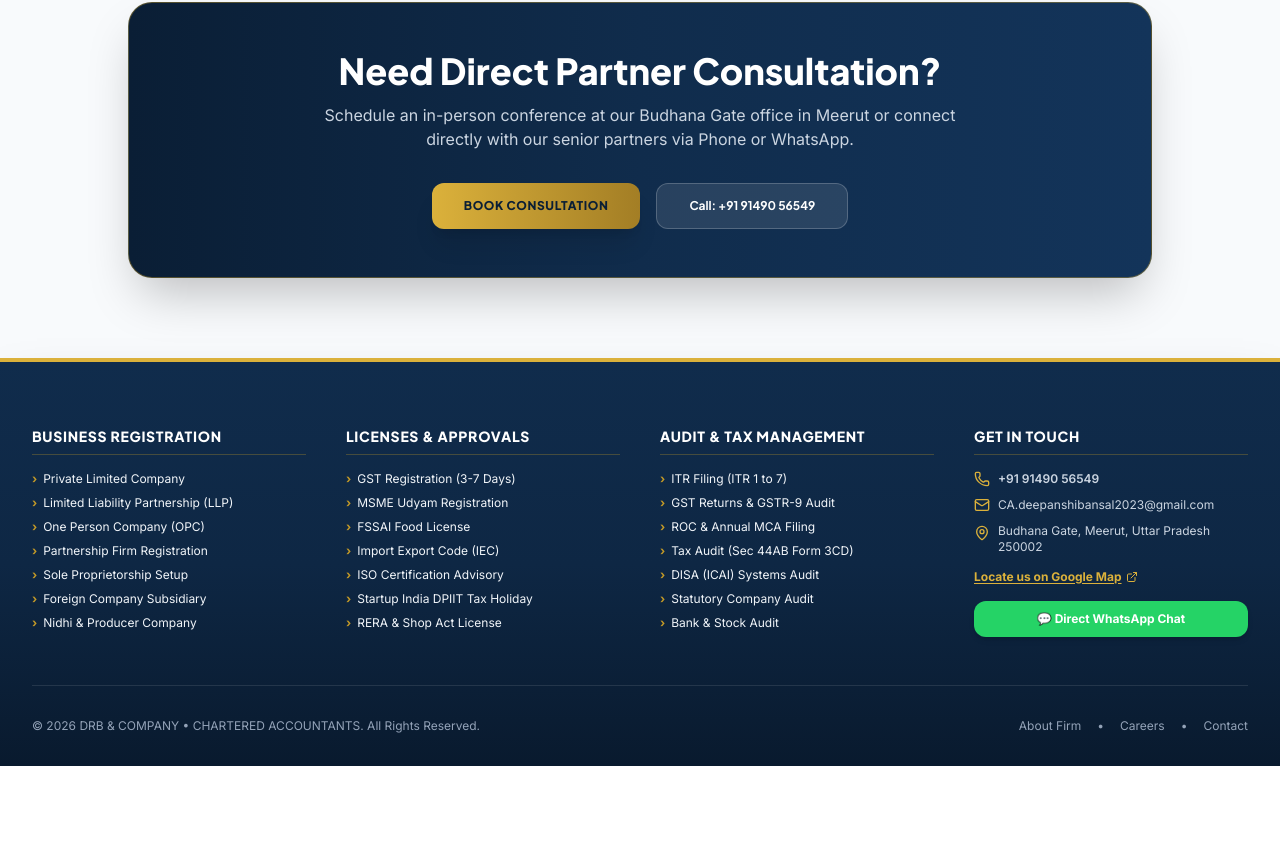
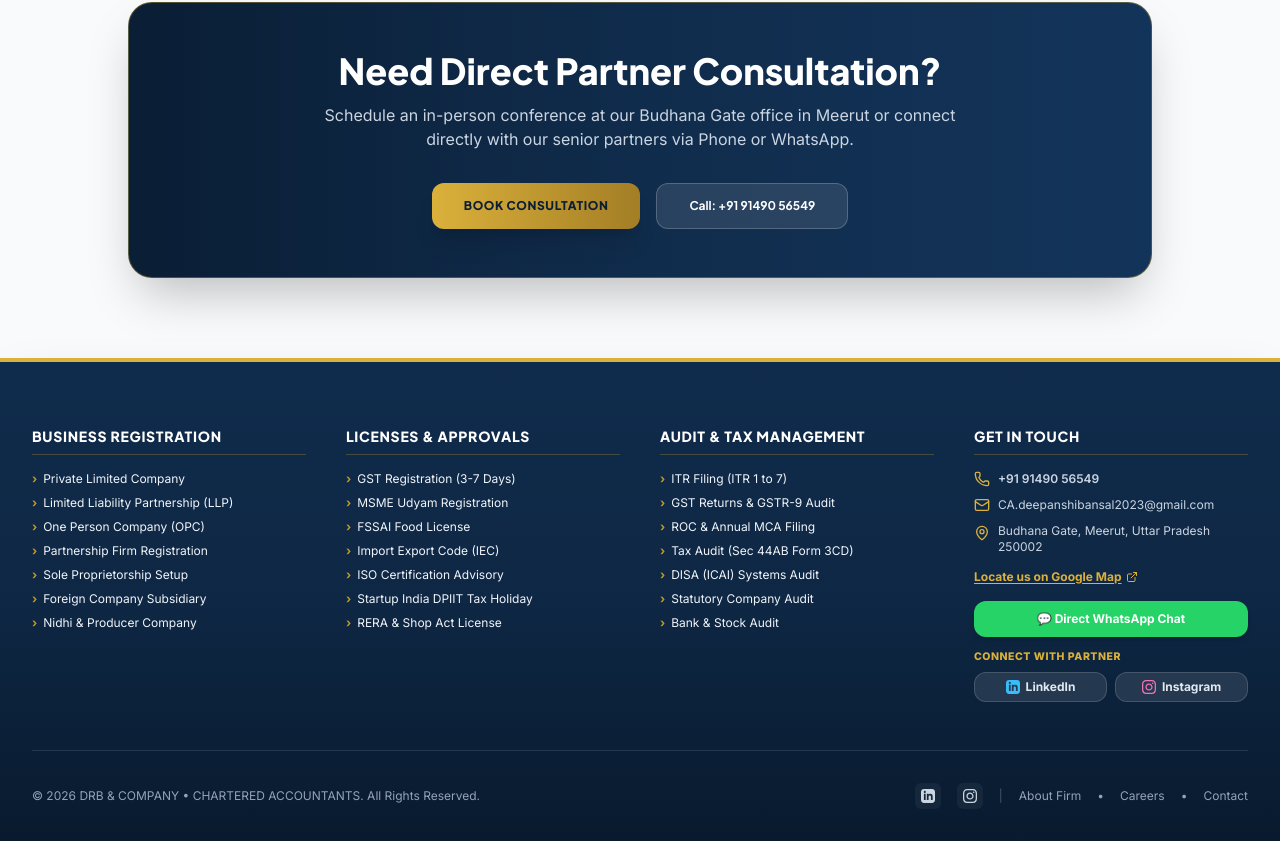
Before and after one commit to 7471ashish/CA-website-final, a React (Vite) app: page /about in a window 1280 px wide. Shown: the part 3934-4775 px from the top of the page. Before the commit the page ends 4700 px from the top, so only its background shows below. Built offline with nearby package versions, Linux system fonts and the light colour scheme.

Commit message:
feat: restore original 4 hero trust badge contents with CA Deepanshi Bansal & CA Parul, and add LinkedIn & Instagram profiles to footer

```diff
--- a/src/components/home/Hero.jsx
+++ b/src/components/home/Hero.jsx
@@ -109,28 +109,38 @@
             <span className="text-[11px] sm:text-xs font-black text-gold-400 uppercase tracking-wider">CLIENTS SERVED</span>
           </div>
 
-          {/* 2nd Block: Clickable Link to About Us with Hover Effect */}
+          {/* 2nd Block: Clickable Link to About Us with Partner Deepanshi Bansal */}
           <Link
             to="/about"
-            className="bg-black/60 hover:bg-black/80 backdrop-blur-md border border-white/20 hover:border-gold-400 rounded-2xl p-3.5 sm:p-4 text-center shadow-2xl flex flex-col justify-center items-center transition-all duration-200 group cursor-pointer"
+            className="bg-black/60 backdrop-blur-md border border-white/20 rounded-2xl p-3.5 sm:p-4 text-center shadow-2xl hover:border-gold-400 hover:bg-black/80 hover:scale-[1.02] transition-all duration-200 cursor-pointer flex flex-col justify-center items-center group"
+            title="View CA. DEEPANSHI BANSAL Profile"
           >
-            <span className="font-heading text-2xl sm:text-3xl font-black text-gold-400 group-hover:text-gold-300 block mb-0.5">2</span>
-            <span className="text-[11px] sm:text-xs font-black text-gold-400 group-hover:text-gold-300 uppercase tracking-wider flex items-center justify-center gap-1">
-              <span>PARTNERS (CA)</span>
-              <ArrowRight className="w-3 h-3 group-hover:translate-x-1 transition-transform" />
+            <span className="font-heading text-sm sm:text-base lg:text-lg font-black text-gold-400 group-hover:text-gold-300 block mb-0.5 leading-tight transition-colors">
+              CA. DEEPANSHI BANSAL
+            </span>
+            <span className="text-[11px] sm:text-xs font-bold text-slate-100 uppercase tracking-wider">
+              B.COM, ACA, DISA (ICAI)
             </span>
           </Link>
 
-          {/* 3rd Block: Static (All Golden) */}
-          <div className="bg-black/60 backdrop-blur-md border border-white/20 rounded-2xl p-3.5 sm:p-4 text-center shadow-2xl flex flex-col justify-center items-center">
-            <span className="font-heading text-2xl sm:text-3xl font-black text-gold-400 block mb-0.5">100%</span>
-            <span className="text-[11px] sm:text-xs font-black text-gold-400 uppercase tracking-wider">UDIN VERIFIED</span>
-          </div>
+          {/* 3rd Block: Clickable Link to About Us with Partner Parul */}
+          <Link
+            to="/about"
+            className="bg-black/60 backdrop-blur-md border border-white/20 rounded-2xl p-3.5 sm:p-4 text-center shadow-2xl hover:border-gold-400 hover:bg-black/80 hover:scale-[1.02] transition-all duration-200 cursor-pointer flex flex-col justify-center items-center group"
+            title="View CA. PARUL Profile"
+          >
+            <span className="font-heading text-sm sm:text-base lg:text-lg font-black text-gold-400 group-hover:text-gold-300 block mb-0.5 leading-tight transition-colors">
+              CA. PARUL
+            </span>
+            <span className="text-[11px] sm:text-xs font-bold text-slate-100 uppercase tracking-wider">
+              M.COM, FCA
+            </span>
+          </Link>
 
           {/* 4th Block: Static (All Golden) */}
           <div className="bg-black/60 backdrop-blur-md border border-white/20 rounded-2xl p-3.5 sm:p-4 text-center shadow-2xl flex flex-col justify-center items-center">
-            <span className="font-heading text-2xl sm:text-3xl font-black text-gold-400 block mb-0.5">Budhana Gate</span>
-            <span className="text-[11px] sm:text-xs font-black text-gold-400 uppercase tracking-wider">MEERUT CENTRAL</span>
+            <span className="font-heading text-sm sm:text-base lg:text-lg font-black text-gold-400 block mb-0.5 leading-tight">CLIENT FOCUSED</span>
+            <span className="text-[11px] sm:text-xs font-black text-gold-400 uppercase tracking-wider">APPROACH</span>
           </div>
         </div>
 
--- a/src/components/layout/Footer.jsx
+++ b/src/components/layout/Footer.jsx
@@ -2,6 +2,24 @@
 import { Link } from 'react-router-dom';
 import { Phone, Mail, MapPin, ExternalLink } from 'lucide-react';
 import { siteConfig } from '../../data/siteConfig';
+
+// Crisp LinkedIn Icon SVG
+function LinkedinIcon({ className = "w-4 h-4" }) {
+  return (
+    <svg className={className} fill="currentColor" viewBox="0 0 24 24" aria-hidden="true">
+      <path d="M19 0h-14c-2.761 0-5 2.239-5 5v14c0 2.761 2.239 5 5 5h14c2.762 0 5-2.239 5-5v-14c0-2.761-2.238-5-5-5zm-11 19h-3v-11h3v11zm-1.5-12.268c-.966 0-1.75-.79-1.75-1.764s.784-1.764 1.75-1.764 1.75.79 1.75 1.764-.783 1.764-1.75 1.764zm13.5 12.268h-3v-5.604c0-3.368-4-3.113-4 0v5.604h-3v-11h3v1.765c1.396-2.586 7-2.777 7 2.476v6.759z"/>
+    </svg>
+  );
+}
+
+// Crisp Instagram Icon SVG
+function InstagramIcon({ className = "w-4 h-4" }) {
+  return (
+    <svg className={className} fill="currentColor" viewBox="0 0 24 24" aria-hidden="true">
+      <path d="M12 2.163c3.204 0 3.584.012 4.85.07 3.252.148 4.771 1.691 4.919 4.919.058 1.265.069 1.645.069 4.849 0 3.205-.012 3.584-.069 4.849-.149 3.225-1.664 4.771-4.919 4.919-1.266.058-1.644.07-4.85.07-3.204 0-3.584-.012-4.849-.07-3.26-.149-4.771-1.699-4.919-4.92-.058-1.265-.07-1.644-.07-4.849 0-3.204.013-3.583.07-4.849.149-3.227 1.664-4.771 4.919-4.919 1.266-.057 1.645-.069 4.849-.069zm0-2.163c-3.259 0-3.667.014-4.947.072-4.358.2-6.78 2.618-6.98 6.98-.059 1.281-.073 1.689-.073 4.948 0 3.259.014 3.668.072 4.948.2 4.358 2.618 6.78 6.98 6.98 1.281.058 1.689.072 4.948.072 3.259 0 3.668-.014 4.948-.072 4.354-.2 6.782-2.618 6.979-6.98.059-1.28.073-1.689.073-4.948 0-3.259-.014-3.667-.072-4.947-.196-4.354-2.617-6.78-6.979-6.98-1.281-.059-1.69-.073-4.949-.073zm0 5.838c-3.403 0-6.162 2.759-6.162 6.162s2.759 6.163 6.162 6.163 6.162-2.759 6.162-6.163c0-3.403-2.759-6.162-6.162-6.162zm0 10.162c-2.209 0-4-1.79-4-4 0-2.209 1.791-4 4-4s4 1.791 4 4c0 2.21-1.791 4-4 4zm6.406-11.845c-.796 0-1.441.645-1.441 1.44s.645 1.44 1.441 1.44c.795 0 1.439-.645 1.439-1.44s-.644-1.44-1.439-1.44z"/>
+    </svg>
+  );
+}
 
 export default function Footer() {
   return (
@@ -197,7 +215,7 @@
               </li>
             </ul>
 
-            <div className="pt-4">
+            <div className="pt-4 space-y-3">
               <a
                 href={siteConfig.whatsappUrl}
                 target="_blank"
@@ -206,6 +224,35 @@
               >
                 💬 Direct WhatsApp Chat
               </a>
+
+              {/* Social Profiles */}
+              <div>
+                <span className="text-[10.5px] font-black uppercase tracking-wider text-gold-400 block mb-2">
+                  Connect With Partner
+                </span>
+                <div className="flex items-center gap-2">
+                  <a
+                    href={siteConfig.socialLinks.linkedin}
+                    target="_blank"
+                    rel="noopener noreferrer"
+                    className="flex-1 flex items-center justify-center gap-1.5 py-1.5 px-2 rounded-xl bg-white/10 hover:bg-[#0077b5] text-slate-200 hover:text-white border border-white/15 transition-all text-xs font-bold shadow-xs group"
+                    title="Connect with CA. DEEPANSHI BANSAL on LinkedIn"
+                  >
+                    <LinkedinIcon className="w-3.5 h-3.5 text-sky-400 group-hover:text-white shrink-0" />
+                    <span>LinkedIn</span>
+                  </a>
+                  <a
+                    href={siteConfig.socialLinks.instagram}
+                    target="_blank"
+                    rel="noopener noreferrer"
+                    className="flex-1 flex items-center justify-center gap-1.5 py-1.5 px-2 rounded-xl bg-white/10 hover:bg-gradient-to-r hover:from-[#f09433] hover:via-[#dc2743] hover:to-[#bc1888] text-slate-200 hover:text-white border border-white/15 transition-all text-xs font-bold shadow-xs group"
+                    title="Follow on Instagram"
+                  >
+                    <InstagramIcon className="w-3.5 h-3.5 text-pink-400 group-hover:text-white shrink-0" />
+                    <span>Instagram</span>
+                  </a>
+                </div>
+              </div>
             </div>
           </div>
 
@@ -216,7 +263,26 @@
           <div>
             &copy; {new Date().getFullYear()} {siteConfig.firmName} &bull; {siteConfig.legalTitle}. All Rights Reserved.
           </div>
-          <div className="flex items-center gap-4">
+          <div className="flex items-center gap-3 sm:gap-4 flex-wrap">
+            <a
+              href={siteConfig.socialLinks.linkedin}
+              target="_blank"
+              rel="noopener noreferrer"
+              className="p-1.5 rounded-md bg-white/5 hover:bg-[#0077b5] text-slate-300 hover:text-white transition-colors"
+              aria-label="LinkedIn"
+            >
+              <LinkedinIcon className="w-3.5 h-3.5" />
+            </a>
+            <a
+              href={siteConfig.socialLinks.instagram}
+              target="_blank"
+              rel="noopener noreferrer"
+              className="p-1.5 rounded-md bg-white/5 hover:bg-[#e1306c] text-slate-300 hover:text-white transition-colors"
+              aria-label="Instagram"
+            >
+              <InstagramIcon className="w-3.5 h-3.5" />
+            </a>
+            <span className="text-slate-600">|</span>
             <Link to="/about" className="hover:text-gold-400">About Firm</Link>
             <span>&bull;</span>
             <Link to="/careers" className="hover:text-gold-400">Careers</Link>
--- a/src/data/siteConfig.js
+++ b/src/data/siteConfig.js
@@ -41,5 +41,10 @@
   googleMapsDirect: "https://maps.google.com/?q=28.981012,77.703935",
   officeImageUrl: "/images/drb-office.jpg",
   // Google Apps Script Web App URL for storing leads into Google Sheets
-  googleSheetWebhookUrl: "https://script.google.com/macros/s/AKfycbwg2CSuiyZWF_-wQ5SeENNrxrbISqUCwLbHJbY41lOkS9d4RuxQwplicTDAM00zVOzA/exec"
+  googleSheetWebhookUrl: "https://script.google.com/macros/s/AKfycbwg2CSuiyZWF_-wQ5SeENNrxrbISqUCwLbHJbY41lOkS9d4RuxQwplicTDAM00zVOzA/exec",
+  // Official Social Media Profiles
+  socialLinks: {
+    linkedin: "https://www.linkedin.com/in/ca-deepanshi-bansal-4908b0278?utm_source=share_via&utm_content=profile&utm_medium=member_ios",
+    instagram: "https://www.instagram.com/grow.with.me0011?utm_source=qr"
+  }
 };
```
